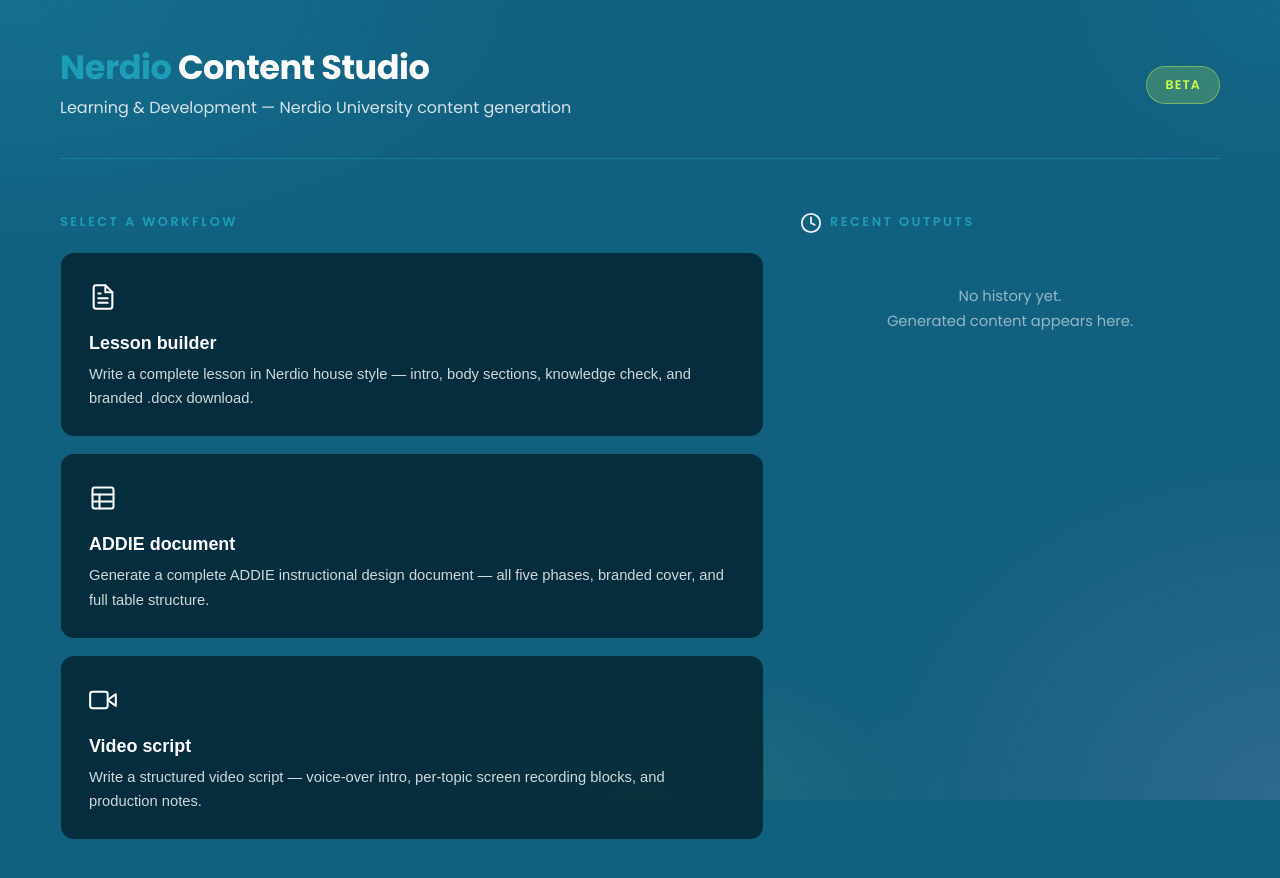
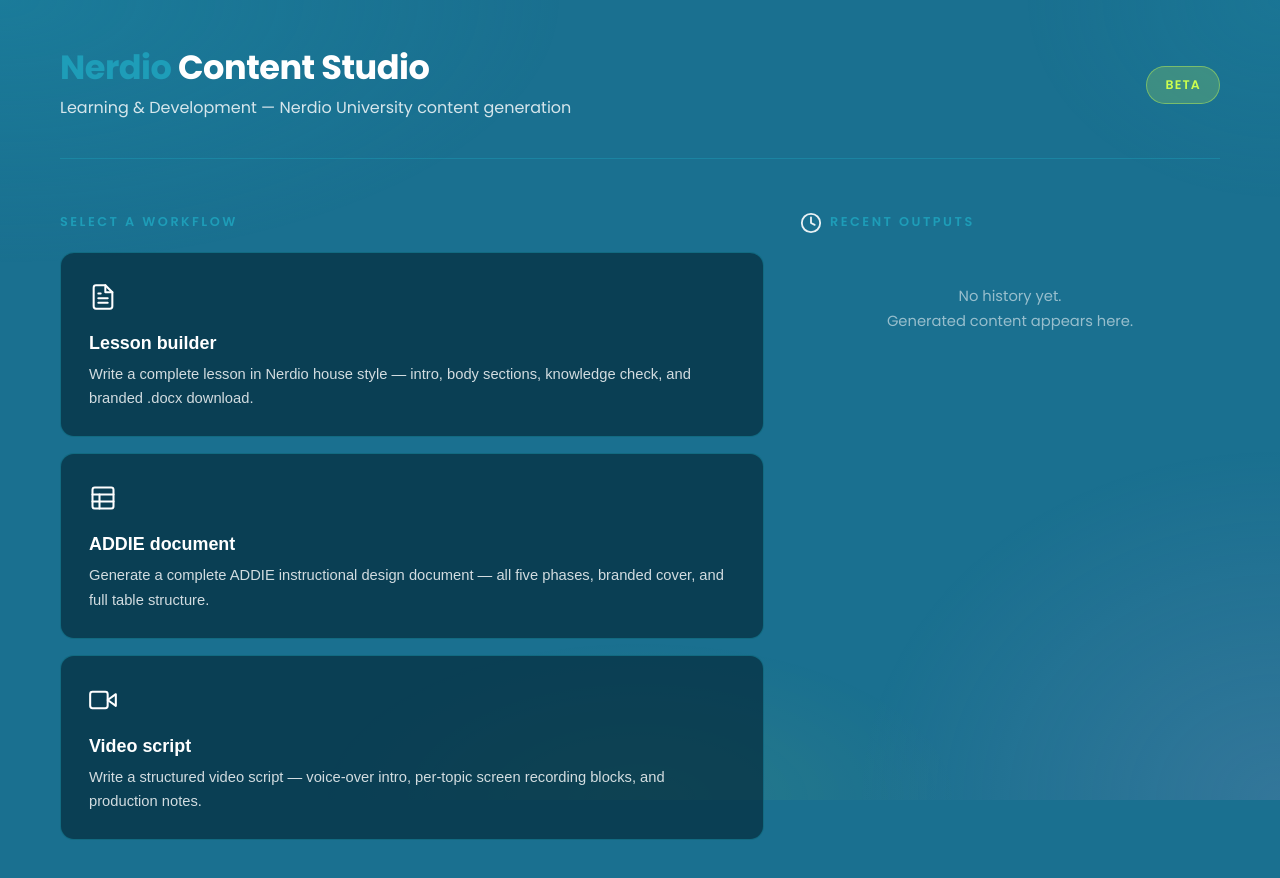
Before and after one commit to BasvanKaam/studio, a Next.js app: page / in a window 1280 px wide. Shown: the top 878 px of the page. Built offline with nearby package versions, Linux system fonts and the light colour scheme.

Commit message:
Update color variables and background styles in CSS

```diff
--- a/app/globals.css
+++ b/app/globals.css
@@ -21,8 +21,8 @@
   --text-muted:  rgba(255,255,255,0.55);
   --border:      rgba(30,157,184,0.45);
   --border-hi:   rgba(30,157,184,0.80);
-  --card:        rgba(2,28,40,0.75);
-  --card-hi:     rgba(4,40,56,0.92);
+  --card:        rgba(4,40,56,0.68);
+  --card-hi:     rgba(6,50,70,0.85);
   --success:     #34d399;
   --danger:      #f87171;
   --warning:     #fbbf24;
@@ -35,7 +35,7 @@
 
 body {
   font-family: 'Poppins', sans-serif;
-  background: #126080;
+  background: #1a7090;
   color: var(--text);
   min-height: 100vh;
   line-height: 1.75;
@@ -285,7 +285,7 @@
 
 .field-select,
 .field-input {
-  background: rgba(2,20,35,0.70);
+  background: rgba(4,35,55,0.60);
   border: 1px solid var(--border);
   border-radius: 10px;
   color: var(--text);
@@ -317,7 +317,7 @@
 .field-input::placeholder { color: var(--text-muted); }
 
 .field-textarea {
-  background: rgba(2,20,35,0.70);
+  background: rgba(4,35,55,0.60);
   border: 1px solid var(--border);
   border-radius: 10px;
   color: var(--text);
@@ -435,7 +435,7 @@
   justify-content: space-between;
   padding: 18px 28px;
   border-bottom: 1px solid var(--border);
-  background: rgba(2,20,35,0.75);
+  background: rgba(4,35,55,0.65);
   gap: 14px;
 }
 
```
